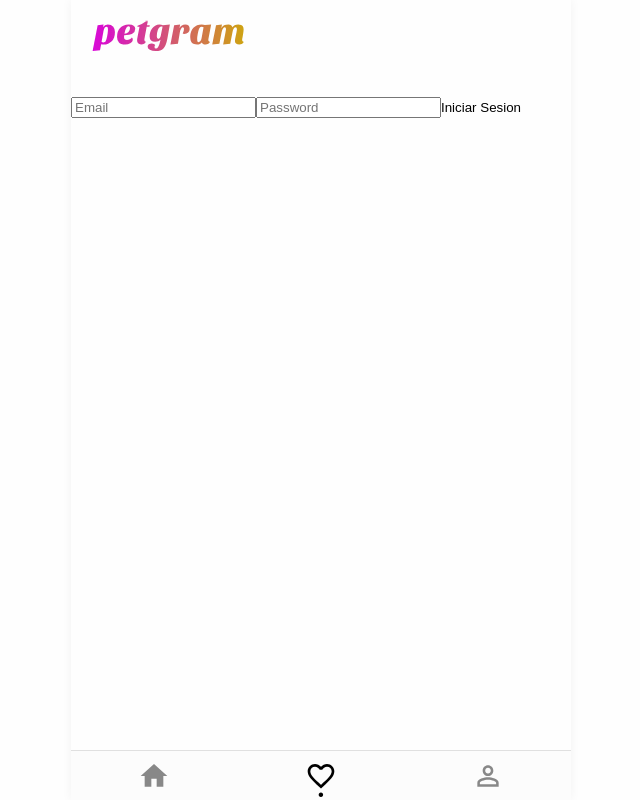
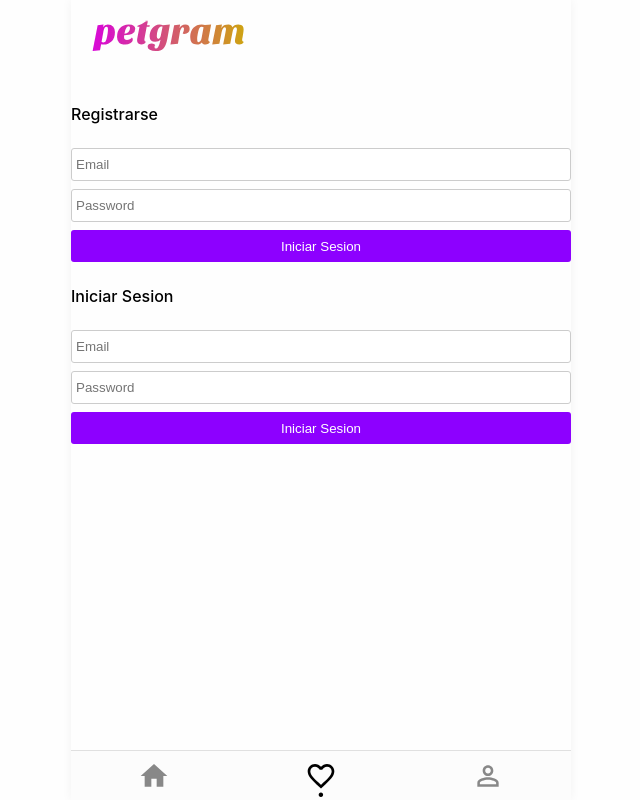
Before and after one commit to leoynick/petGram, a React app: page /favs in a window 1280 px wide. Shown: the whole page, without its empty margins (319-959 px from the left). Built offline with nearby package versions, Linux system fonts and the light colour scheme.

Commit message:
styled userForm

```diff
--- a/src/components/UserForm/index.js
+++ b/src/components/UserForm/index.js
@@ -1,14 +1,20 @@
 import React from 'react'
+
 import { useInputValue } from '../../hooks/useInputValue'
+import { Form, Input, Button, Title } from './styles'
 
-export const UserForm = ({ onSubmit }) => {
+export const UserForm = ({ onSubmit, title }) => {
   const email = useInputValue('')
   const password = useInputValue('')
 
   return (
-    <form onSubmit={onSubmit}>
-      <input placeholder='Email' {...email} />
-      <input placeholder='Password' type='password' {...password} />
-      <button>Iniciar Sesion</button>
-    </form>)
+    <>
+      <Title>{title}</Title>
+      <Form onSubmit={onSubmit}>
+        <Input placeholder='Email' {...email} />
+        <Input placeholder='Password' type='password' {...password} />
+        <Button>Iniciar Sesion</Button>
+      </Form>
+    </>
+  )
 }
--- /dev/null
+++ b/src/components/UserForm/styles.js
@@ -0,0 +1,31 @@
+import styled from 'styled-components'
+
+export const Form = styled.form`
+  padding: 16px 0;
+`
+
+export const Input = styled.input`
+  border-radius: 3px;
+  border: 1px solid #ccc;
+  display: block;
+  margin-bottom: 8px;
+  padding: 8px 4px;
+  width: 100%;
+`
+
+export const Button = styled.button`
+  background: #8d00ff;
+  border-radius: 3px;
+  color: #fff;
+  display: block;
+  height: 32px;
+  text-align: center;
+  width: 100%;
+`
+
+export const Title = styled.h2`
+  font-size:16px;
+  font-weight: 500;
+  padding: 8px 0;
+
+`
--- a/src/pages/NotRegisterUser.js
+++ b/src/pages/NotRegisterUser.js
@@ -7,7 +7,12 @@
   <Context.Consumer>
     {
       ({ activateAuth }) => {
-        return <UserForm onSubmit={activateAuth} />
+        return (
+          <>
+            <UserForm onSubmit={activateAuth} title='Registrarse' />
+            <UserForm onSubmit={activateAuth} title='Iniciar Sesion' />
+          </>
+        )
       }
     }
   </Context.Consumer>
```
